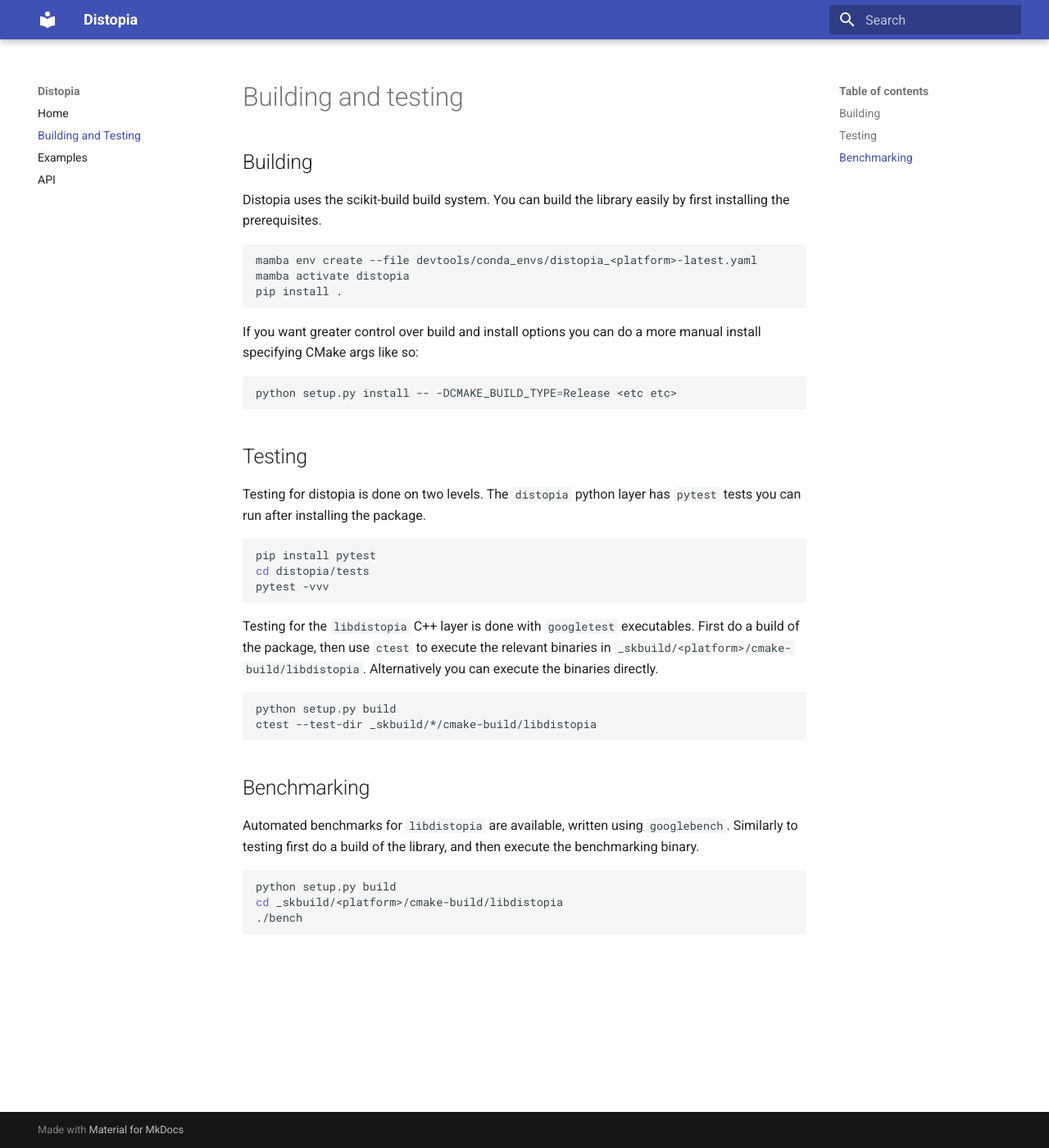
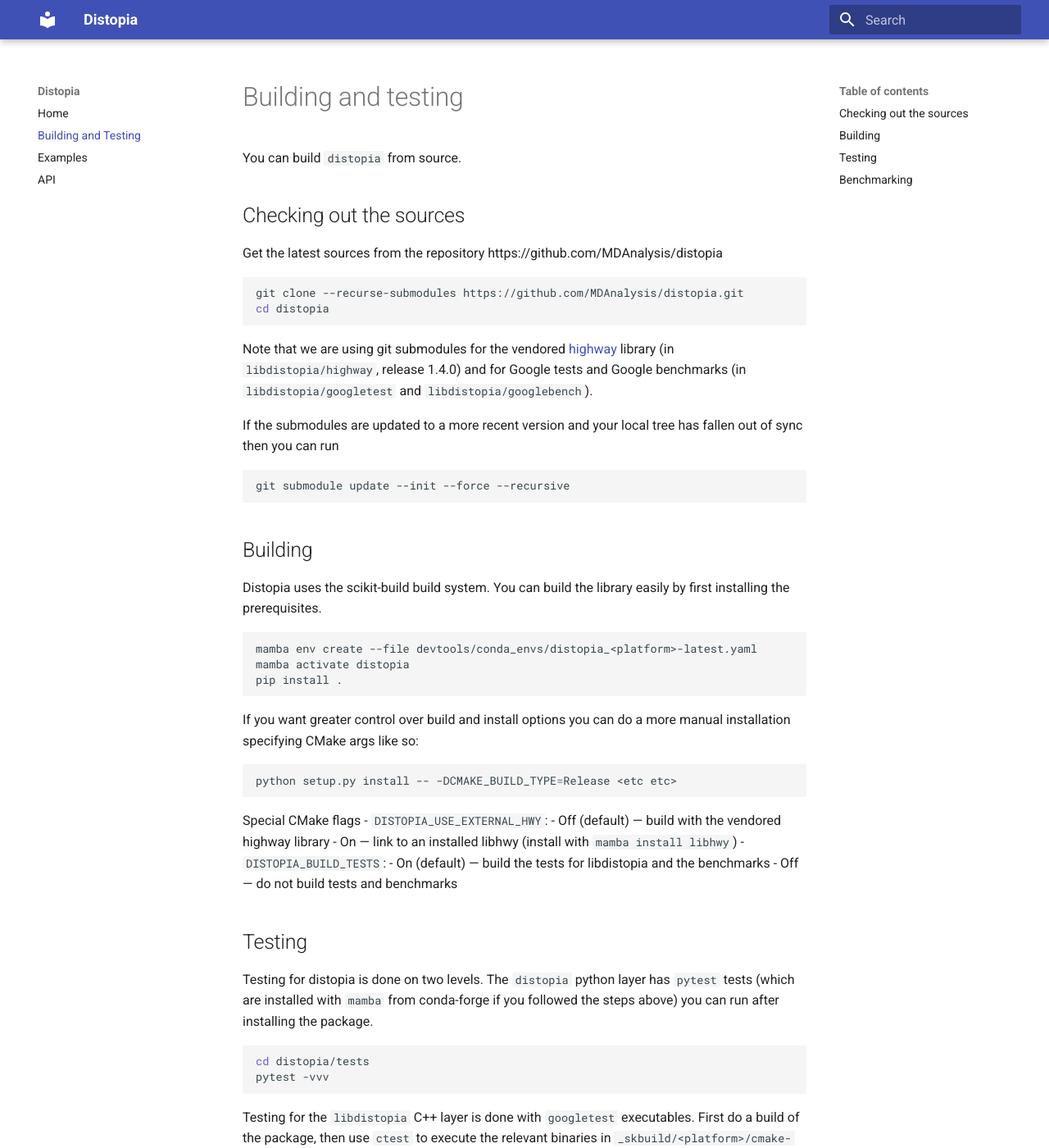
Before and after one commit to MDAnalysis/distopia, an MkDocs documentation site: the page built from docs/docs/building_and_testing.md, in a window 1280 px wide and 1400 px high. Shown: the whole window at 82% size. Built offline with MkDocs 1.6.1 and Material for MkDocs 9.7.7, drawn with Linux system fonts in a browser that asks for light colours.

Commit message:
[docs] get sources and submodules (#191)
* fix #197
* update docs to show how to get sources and submodules
  - update build instructions
  - show to get all required sources
  - show how to get submodules back in sync
* document current use of hwy 1.4.0

````diff
--- a/docs/docs/building_and_testing.md
+++ b/docs/docs/building_and_testing.md
@@ -1,4 +1,24 @@
 # Building and testing
+
+You can build `distopia` from source.
+
+## Checking out the sources
+Get the latest sources from the repository https://github.com/MDAnalysis/distopia
+```bash
+git clone --recurse-submodules https://github.com/MDAnalysis/distopia.git
+cd distopia
+```
+
+Note that we are using git submodules for the vendored [highway](https://github.com/google/highway)
+library (in `libdistopia/highway`, release 1.4.0) and for Google tests and Google benchmarks (in
+`libdistopia/googletest` and `libdistopia/googlebench`).
+
+If the submodules are updated to a more recent version and your local tree has fallen out of sync
+then you can run
+```bash
+git submodule update --init --force --recursive
+```
+
 
 ## Building
 
@@ -10,18 +30,26 @@ mamba activate distopia
 pip install .
 ```
 
-If you want greater control over build and install options you can do a more manual install specifying CMake args like so:
+If you want greater control over build and install options you can do a more manual installation specifying CMake args like so:
 
 ```bash
 python setup.py install -- -DCMAKE_BUILD_TYPE=Release <etc etc>
 ```
 
+Special CMake flags
+- `DISTOPIA_USE_EXTERNAL_HWY`:
+  - Off (default) — build with the vendored highway library
+  - On — link to an installed libhwy (install with `mamba install libhwy`)
+- `DISTOPIA_BUILD_TESTS`:
+  - On (default) — build the tests for libdistopia and the benchmarks
+  - Off — do not build tests and benchmarks
+
 ## Testing
 
-Testing for distopia is done on two levels. The `distopia` python layer has `pytest` tests you can run after installing the package.
+Testing for distopia is done on two levels. The `distopia` python layer has `pytest` tests (which are installed
+with `mamba` from conda-forge if you followed the steps above) you can run after installing the package.
 
 ```bash
-pip install pytest
 cd distopia/tests
 pytest -vvv
 ```
````
